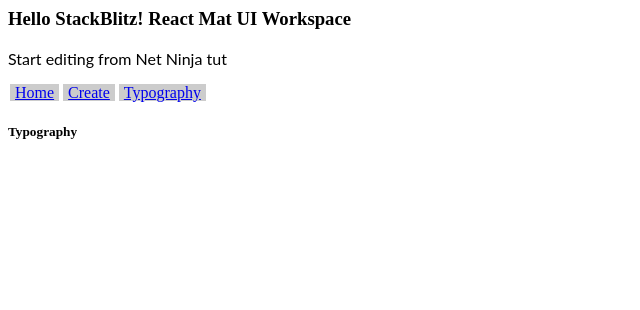
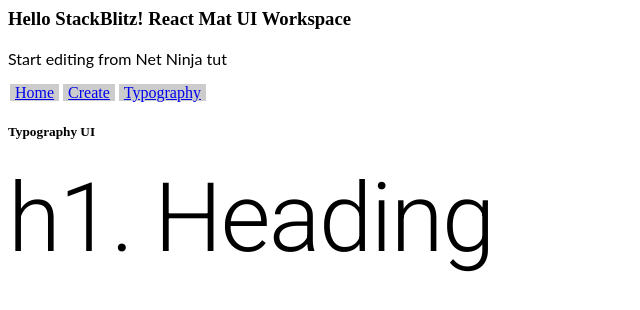
Before and after one commit to gnganapath/react-mat-ui, a React (Create React App) app: page /Typography in a window 1280 px wide. Shown: the top 310 px of the page, without its empty margins (0-640 px from the left). Built offline with nearby package versions, Linux system fonts and the light colour scheme.

Commit message:
1 file modified

```diff
--- a/src/mat-ui/Typography.js
+++ b/src/mat-ui/Typography.js
@@ -1,11 +1,18 @@
 import React from 'react';
+import Typography from '@material-ui/core/Typography';
+// or
+//destructure make less performance issue
+//import { Typography } from '@material-ui/core';
 
-const Typography = () => {
+const TypographyUI = () => {
   return (
     <>
-      <h5>Typography</h5>
+      <h5>Typography UI</h5>
+      <Typography variant="h1" component="h2" gutterBottom>
+        h1. Heading
+      </Typography>
     </>
   );
 };
 
-export default Typography;
+export default TypographyUI;
```
